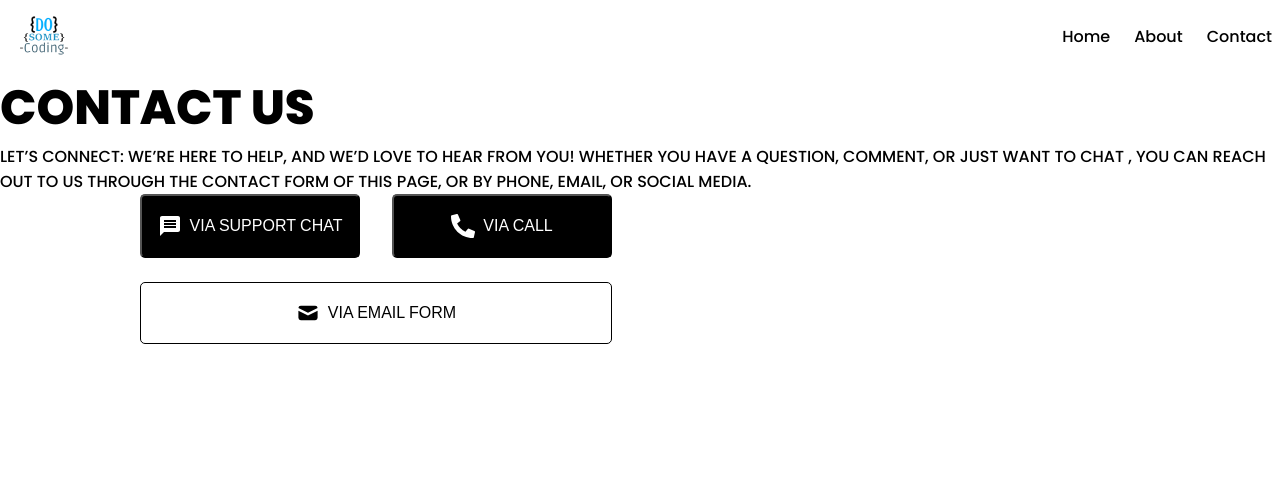
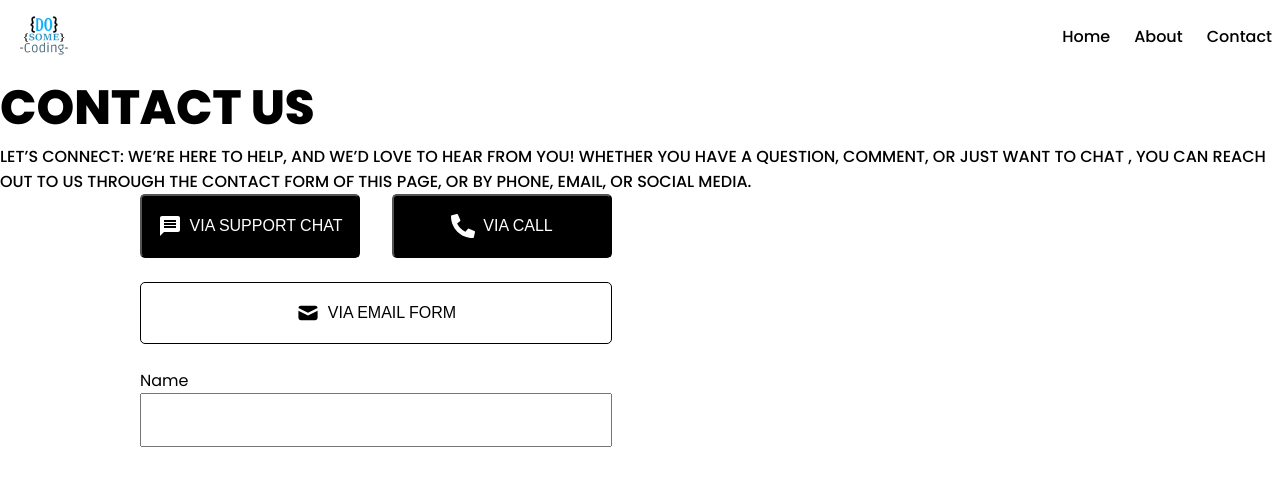
Before and after one commit to Ukashashere/ContactUS-page, a React (Vite) app in the folder contact-page/: page / in a window 1280 px wide. Shown: the top 486 px of the page. Built offline with nearby package versions, Linux system fonts and the light colour scheme.

Commit message:
commit 10

```diff
--- a/contact-page/src/components/ContactForm/ContactForm.jsx
+++ b/contact-page/src/components/ContactForm/ContactForm.jsx
@@ -13,6 +13,12 @@ const ContactForm = () => {
             <Button text="VIA CALL" icon={<FaPhoneAlt fontSize="24px" />} />
           </div>
           <Button isOutline={true} text="VIA EMAIL FORM" icon={<HiMail fontSize="24px" />} />
+          <form>
+            <div className={styles.form_control}>
+              <label htmlFor="name">Name</label>
+              <input type="text" name="name" />
+            </div>
+          </form>
         </div>
         <div className={styles.contact_image}></div>
     </section>
--- a/contact-page/src/components/ContactForm/ContactForm.module.css
+++ b/contact-page/src/components/ContactForm/ContactForm.module.css
@@ -14,3 +14,13 @@
     flex-direction: column;
     gap: 24px;
 }
+
+.form_control{
+    display:flex;
+    flex-direction: column;
+    width: 100%;  /*to take full spacing ,to take 100% spacing*/
+}
+
+.form_control input {
+    height: 48px;
+}
```
